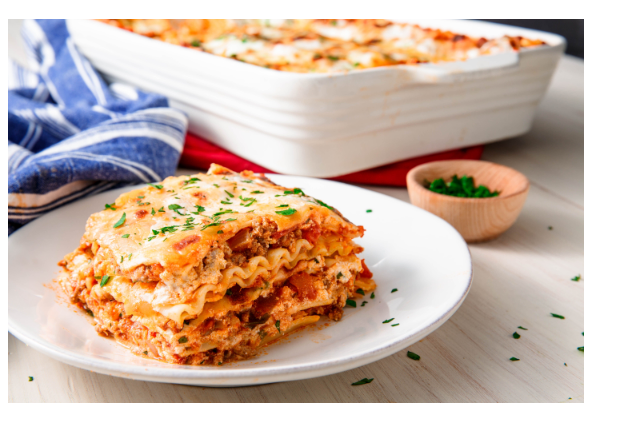
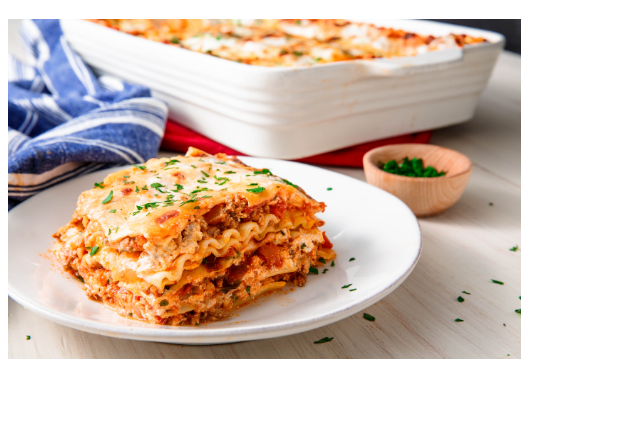
Before and after one commit to ntonyTR/odin-recipes, a plain HTML site: page recipes/lasagna.html in a window 1280 px wide. Shown: the part 61-502 px from the top of the page, without its empty margins (0-640 px from the left). Drawn offline with Linux system fonts and the light colour scheme.

Commit message:
All images height changed to 340px

```diff
--- a/recipes/lasagna.html
+++ b/recipes/lasagna.html
@@ -6,6 +6,6 @@
     </head>
     <body>
         <h1>Lasagna</h1>
-        <img src="../img/lasagna.jpg" alt="A delicious lasagna on a white plate." width="576" height="384">
+        <img src="../img/lasagna.jpg" alt="A delicious lasagna on a white plate." width="513" height="340">
     </body>
 </html>
```
Also changed, not shown: recipes/strawberry-pie.html (+1 -1 lines).
